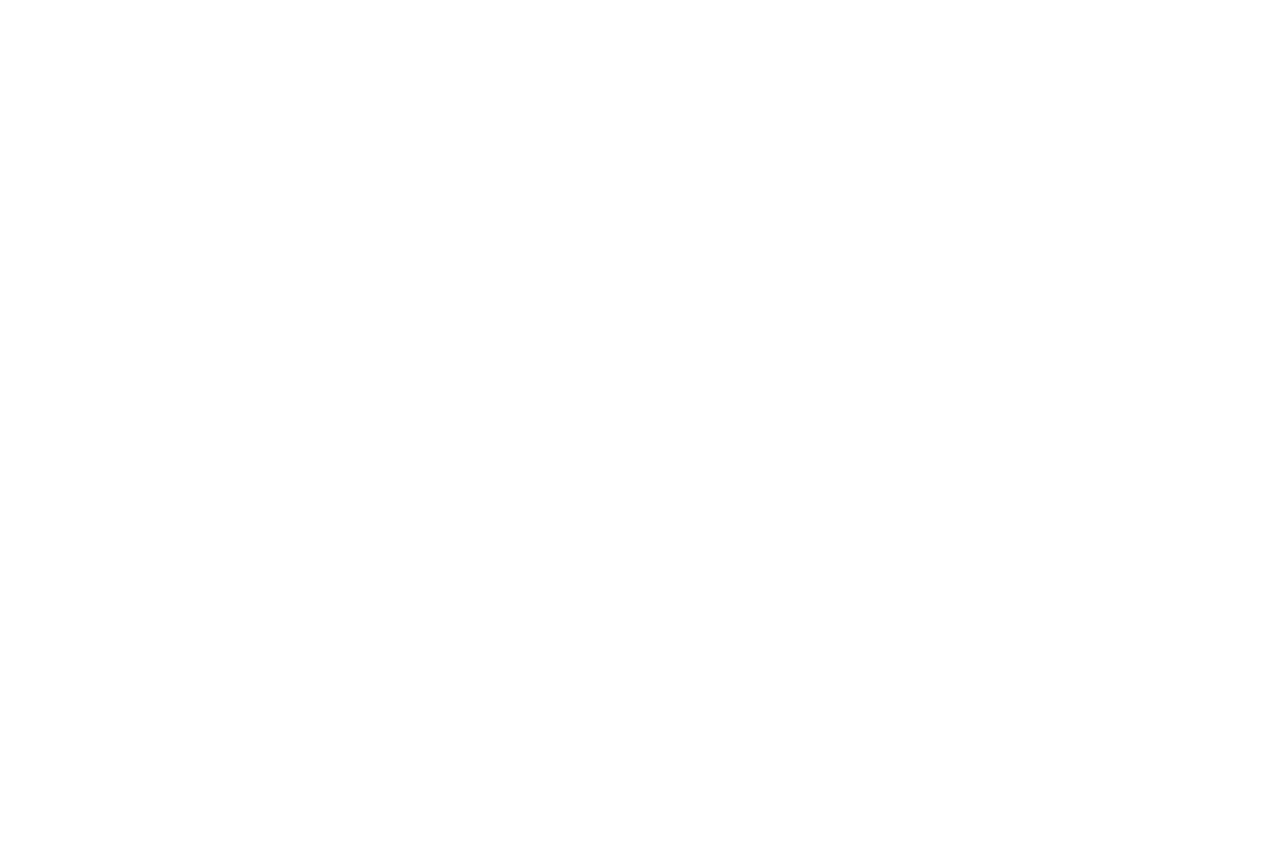
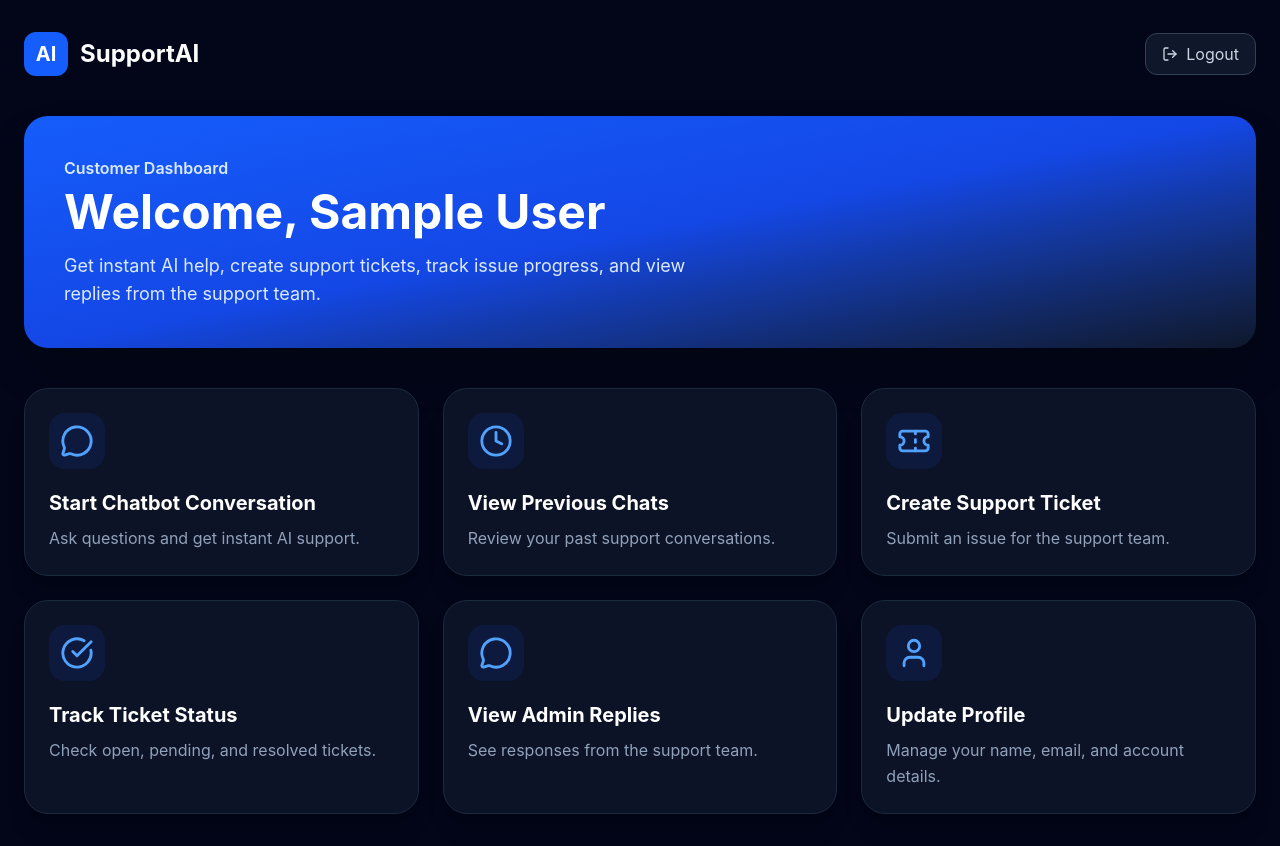
Before and after one commit to n-krishna/ai-customer-support-platform, a React (Vite) app in the folder client/: page /dashboard in a window 1280 px wide. Before the commit this address had no page. Before the commit the page ends 800 px from the top, so only its background shows below. Built offline with nearby package versions, Linux system fonts and the light colour scheme; sample sign-in values are in the browser's storage.

Commit message:
Added Customer Dashboard Page

```diff
--- a/client/package.json
+++ b/client/package.json
@@ -13,6 +13,7 @@
     "@tailwindcss/vite": "^4.3.0",
     "axios": "^1.16.0",
     "jsonwebtoken": "^9.0.3",
+    "lucide-react": "^1.16.0",
     "nodemailer": "^8.0.7",
     "react": "^19.2.6",
     "react-dom": "^19.2.6",
--- a/client/src/App.jsx
+++ b/client/src/App.jsx
@@ -1,7 +1,8 @@
 import { BrowserRouter, Route, Routes } from "react-router-dom";
 
-import AdminDashboard from "./pages/AdminDashboard";
+import ProtectedRoute from "./components/ProtectedRoute";
 import Chatbot from "./pages/Chatbot";
+import CustomerDashboard from "./pages/CustomerDashboard";
 import ForgotPassword from "./pages/ForgotPassword";
 import Home from "./pages/Home";
 import Login from "./pages/Login";
@@ -15,8 +16,34 @@ function App() {
         <Route path="/" element={<Home />} />
         <Route path="/login" element={<Login />} />
         <Route path="/register" element={<Register />} />
-        <Route path="/chatbot" element={<Chatbot />} />
-        <Route path="/admin" element={<AdminDashboard />} />
+
+        <Route
+          path="/dashboard"
+          element={
+            <ProtectedRoute>
+              <CustomerDashboard />
+            </ProtectedRoute>
+          }
+        />
+
+        <Route
+          path="/chatbot"
+          element={
+            <ProtectedRoute>
+              <Chatbot />
+            </ProtectedRoute>
+          }
+        />
+
+        <Route
+          path="/chat"
+          element={
+            <ProtectedRoute>
+              <Chatbot />
+            </ProtectedRoute>
+          }
+        />
+
         <Route path="/forgot-password" element={<ForgotPassword />} />
         <Route path="/reset-password/:token" element={<ResetPassword />} />
       </Routes>
--- /dev/null
+++ b/client/src/components/ProtectedRoute.jsx
@@ -0,0 +1,13 @@
+import { Navigate } from "react-router-dom";
+
+function ProtectedRoute({ children }) {
+  const token = localStorage.getItem("token");
+
+  if (!token) {
+    return <Navigate to="/login" replace />;
+  }
+
+  return children;
+}
+
+export default ProtectedRoute;
--- /dev/null
+++ b/client/src/pages/CustomerDashboard.jsx
@@ -0,0 +1,138 @@
+import {
+    CheckCircle,
+    Clock,
+    LogOut,
+    MessageCircle,
+    Ticket,
+    User,
+} from "lucide-react";
+import { useEffect } from "react";
+import { Link, useNavigate } from "react-router-dom";
+
+function CustomerDashboard() {
+  const navigate = useNavigate();
+  const token = localStorage.getItem("token");
+  const user = JSON.parse(localStorage.getItem("user"));
+
+  useEffect(() => {
+    if (!token) {
+      navigate("/login", { replace: true });
+    }
+  }, [token, navigate]);
+
+  const handleLogout = () => {
+    localStorage.removeItem("token");
+    localStorage.removeItem("user");
+
+    navigate("/login", { replace: true });
+  };
+
+  const cards = [
+    {
+      title: "Start Chatbot Conversation",
+      desc: "Ask questions and get instant AI support.",
+      icon: <MessageCircle size={34} />,
+      link: "/chat",
+    },
+    {
+      title: "View Previous Chats",
+      desc: "Review your past support conversations.",
+      icon: <Clock size={34} />,
+      link: "/chat-history",
+    },
+    {
+      title: "Create Support Ticket",
+      desc: "Submit an issue for the support team.",
+      icon: <Ticket size={34} />,
+      link: "/create-ticket",
+    },
+    {
+      title: "Track Ticket Status",
+      desc: "Check open, pending, and resolved tickets.",
+      icon: <CheckCircle size={34} />,
+      link: "/tickets",
+    },
+    {
+      title: "View Admin Replies",
+      desc: "See responses from the support team.",
+      icon: <MessageCircle size={34} />,
+      link: "/tickets",
+    },
+    {
+      title: "Update Profile",
+      desc: "Manage your name, email, and account details.",
+      icon: <User size={34} />,
+      link: "/profile",
+    },
+  ];
+
+  if (!token) {
+    return null;
+  }
+
+  return (
+    <div className="min-h-screen bg-slate-950 text-white">
+      <div className="max-w-7xl mx-auto px-6 py-8">
+        <div className="flex items-center justify-between mb-10">
+          <Link to="/dashboard" className="flex items-center gap-3">
+            <div className="w-11 h-11 bg-blue-600 rounded-xl flex items-center justify-center font-bold text-xl">
+              AI
+            </div>
+
+            <span className="text-2xl font-bold">
+              SupportAI
+            </span>
+          </Link>
+
+          <button
+            onClick={handleLogout}
+            className="flex items-center gap-2 bg-slate-900 border border-slate-700 hover:border-blue-500 px-4 py-2 rounded-xl text-slate-300 hover:text-white transition"
+          >
+            <LogOut size={16} />
+            Logout
+          </button>
+        </div>
+
+        <div className="bg-gradient-to-br from-blue-600 via-blue-700 to-slate-900 rounded-3xl p-8 md:p-10 shadow-2xl mb-10">
+          <p className="text-blue-100 font-semibold mb-2">
+            Customer Dashboard
+          </p>
+
+          <h1 className="text-4xl md:text-5xl font-bold mb-4">
+            Welcome, {user?.full_name || user?.name || "Customer"}
+          </h1>
+
+          <p className="text-blue-100 max-w-2xl text-lg">
+            Get instant AI help, create support tickets,
+            track issue progress, and view replies from
+            the support team.
+          </p>
+        </div>
+
+        <div className="grid sm:grid-cols-2 lg:grid-cols-3 gap-6">
+          {cards.map((card, index) => (
+            <Link
+              key={index}
+              to={card.link}
+              className="group bg-slate-900/80 border border-slate-800 hover:border-blue-500 rounded-3xl p-6 shadow-xl hover:shadow-blue-600/10 transition"
+            >
+              <div className="w-14 h-14 bg-blue-600/10 text-blue-400 group-hover:bg-blue-600 group-hover:text-white rounded-2xl flex items-center justify-center mb-5 transition">
+                {card.icon}
+              </div>
+
+              <h3 className="text-xl font-bold mb-2 group-hover:text-blue-400 transition">
+                {card.title}
+              </h3>
+
+              <p className="text-slate-400 leading-relaxed">
+                {card.desc}
+              </p>
+            </Link>
+          ))}
+        </div>
+      </div>
+    </div>
+  );
+}
+
+export default CustomerDashboard;
--- a/client/src/pages/Login.jsx
+++ b/client/src/pages/Login.jsx
@@ -22,7 +22,6 @@ function Login() {
 
   const handleSubmit = async (e) => {
     e.preventDefault();
-
     setError("");
 
     if (!formData.email || !formData.password) {
@@ -41,18 +40,18 @@ function Login() {
         }
       );
 
-      localStorage.setItem("token", response.data.token);
+      const { token, user } = response.data;
 
-      localStorage.setItem(
-        "user",
-        JSON.stringify(response.data.user)
-      );
+      localStorage.setItem("token", token);
+      localStorage.setItem("user", JSON.stringify(user));
 
-      navigate("/admin");
+      if (user.role === "admin") {
+        navigate("/admin");
+      } else {
+        navigate("/dashboard");
+      }
     } catch (err) {
-      setError(
-        err.response?.data?.message || "Login failed"
-      );
+      setError(err.response?.data?.message || "Login failed");
     } finally {
       setLoading(false);
     }
@@ -66,9 +65,7 @@ function Login() {
             AI
           </div>
 
-          <span className="text-2xl font-bold">
-            SupportAI
-          </span>
+          <span className="text-2xl font-bold">SupportAI</span>
         </Link>
 
         <div>
@@ -77,31 +74,25 @@ function Login() {
           </h1>
 
           <p className="text-blue-100 text-lg max-w-xl">
-            Manage AI conversations, customer tickets,
-            and support analytics from one clean dashboard.
+            Manage AI conversations, customer tickets, and support analytics
+            from one clean dashboard.
           </p>
         </div>
 
         <div className="grid grid-cols-3 gap-4 text-center">
           <div className="bg-white/10 rounded-2xl p-4 backdrop-blur">
             <p className="text-2xl font-bold">24/7</p>
-            <p className="text-sm text-blue-100">
-              Support
-            </p>
+            <p className="text-sm text-blue-100">Support</p>
           </div>
 
           <div className="bg-white/10 rounded-2xl p-4 backdrop-blur">
             <p className="text-2xl font-bold">AI</p>
-            <p className="text-sm text-blue-100">
-              Automation
-            </p>
+            <p className="text-sm text-blue-100">Automation</p>
           </div>
 
           <div className="bg-white/10 rounded-2xl p-4 backdrop-blur">
             <p className="text-2xl font-bold">JWT</p>
-            <p className="text-sm text-blue-100">
-              Secured
-            </p>
+            <p className="text-sm text-blue-100">Secured</p>
           </div>
         </div>
       </div>
@@ -110,22 +101,15 @@ function Login() {
         <div className="w-full max-w-md">
           <div className="bg-slate-900/80 border border-slate-800 rounded-3xl shadow-2xl p-8">
             <div className="mb-8">
-              <Link
-                to="/"
-                className="flex items-center gap-3 mb-8"
-              >
+              <Link to="/" className="flex items-center gap-3 mb-8">
                 <div className="w-11 h-11 bg-blue-600 rounded-xl flex items-center justify-center font-bold text-xl">
                   AI
                 </div>
 
-                <span className="text-2xl font-bold">
-                  SupportAI
-                </span>
+                <span className="text-2xl font-bold">SupportAI</span>
               </Link>
 
-              <p className="text-blue-400 font-semibold mb-2">
-                Welcome back
-              </p>
+              <p className="text-blue-400 font-semibold mb-2">Welcome back</p>
 
               <h2 className="text-3xl font-bold mb-2">
                 Login to your account
@@ -142,10 +126,7 @@ function Login() {
               </div>
             )}
 
-            <form
-              onSubmit={handleSubmit}
-              className="space-y-5"
-            >
+            <form onSubmit={handleSubmit} className="space-y-5">
               <div>
                 <label className="block text-sm font-medium text-slate-300 mb-2">
                   Email Address
@@ -196,10 +177,7 @@ function Login() {
 
             <p className="text-center text-slate-400 mt-6">
               Don&apos;t have an account?{" "}
-              <Link
-                to="/register"
-                className="text-blue-400 hover:text-blue-300"
-              >
+              <Link to="/register" className="text-blue-400 hover:text-blue-300">
                 Create Account
               </Link>
             </p>
--- a/client/src/pages/Register.jsx
+++ b/client/src/pages/Register.jsx
@@ -107,13 +107,23 @@ function Register() {
     );
 
     localStorage.setItem("token", response.data.token);
-      localStorage.setItem("user", JSON.stringify(response.data.user));
+
+    localStorage.setItem(
+      "user",
+      JSON.stringify(response.data.user)
+    );
 
     setMessage(response.data.message);
-      navigate("/admin");
+
+    if (response.data.user.role === "admin") {
+      navigate("/admin", { replace: true });
+    } else {
+      navigate("/dashboard", { replace: true });
+    }
   } catch (err) {
     setError(
-        err.response?.data?.message || "Invalid OTP. Please try again."
+      err.response?.data?.message ||
+        "Invalid OTP. Please try again."
     );
   } finally {
     setLoading(false);
```
Also changed, not shown: 1 other file (tests, documents, lock files or other folders). Lines whose indentation alone changed are shown as unchanged.
